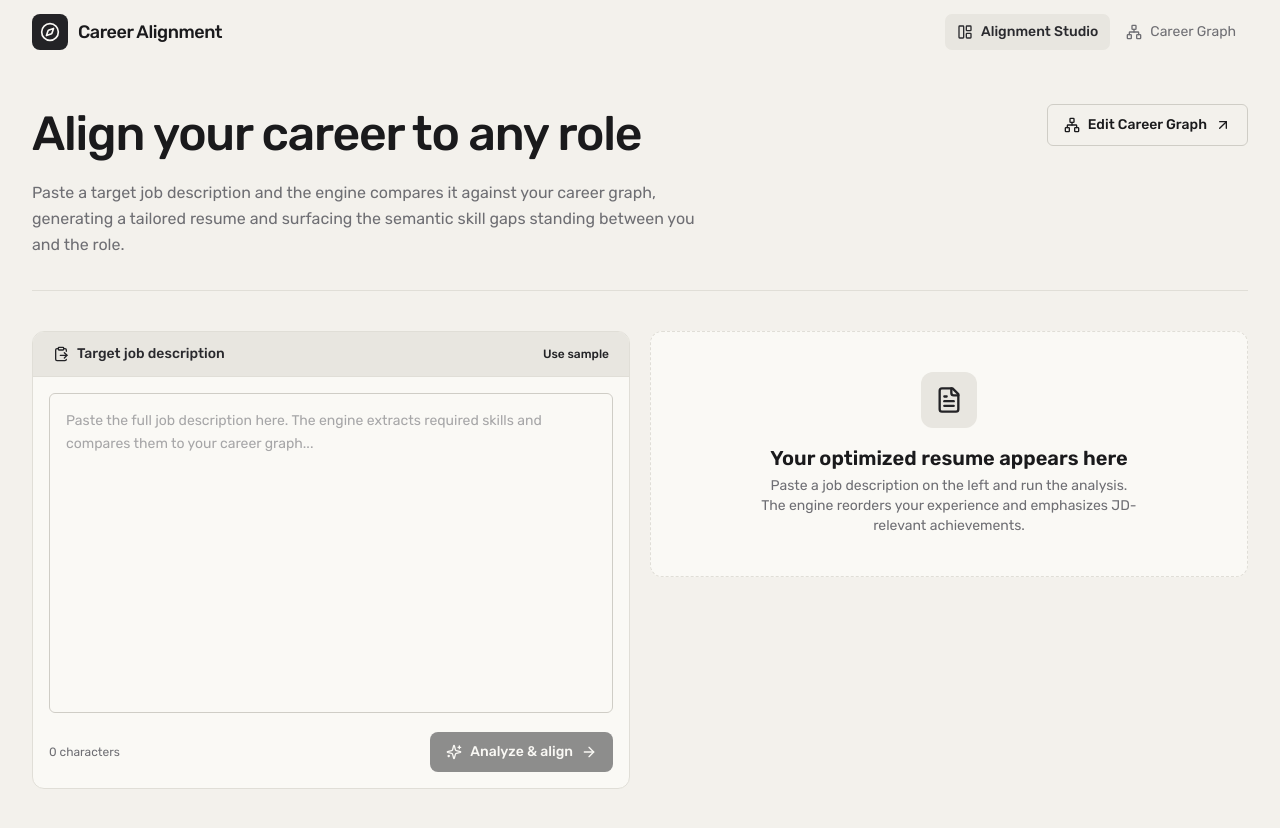
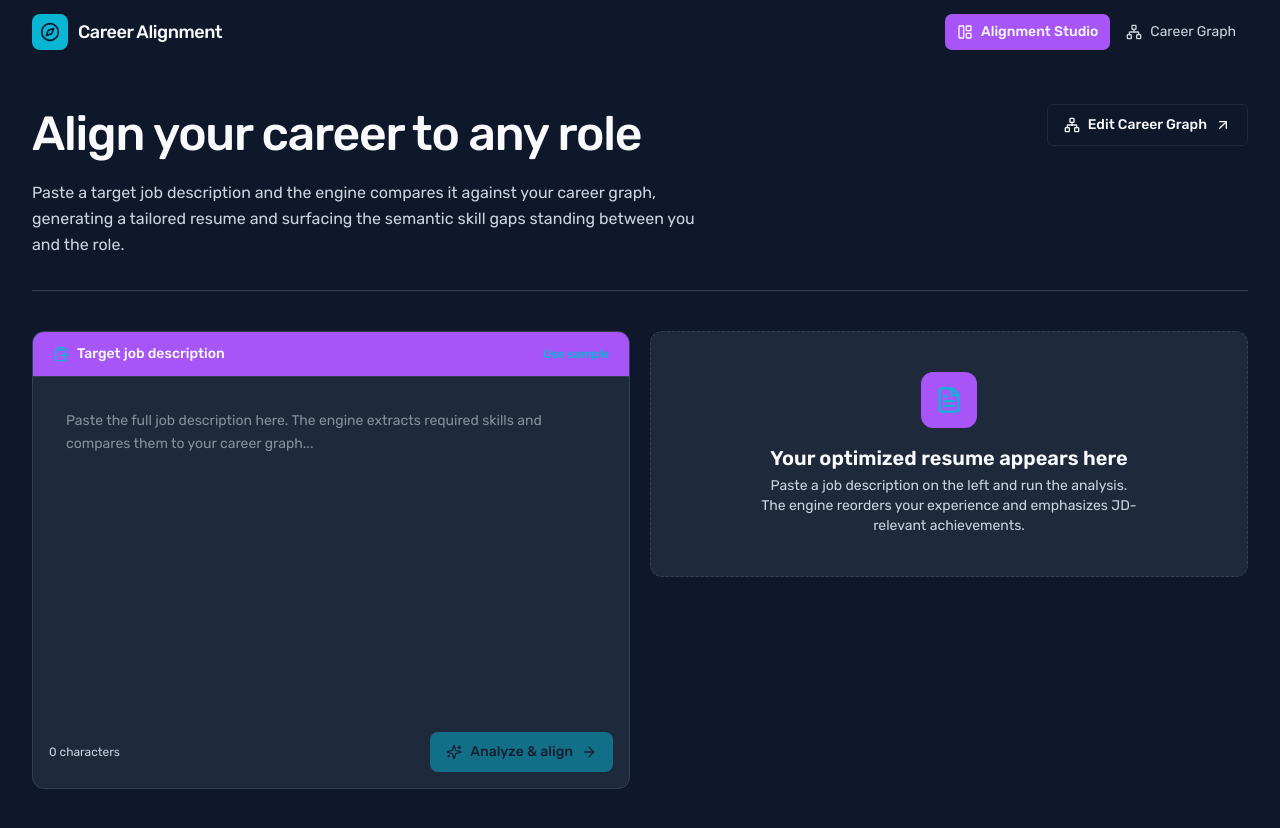
Before and after one commit to Vedant224/Semantic-Career-Alignment-Engine, a Next.js app: page / in a window 1280 px wide. Built offline with nearby package versions, Linux system fonts and the light colour scheme.

Commit message:
feat: switch to vibrant professional tech theme colors
Co-authored-by: Samarth Bhinge <92245868+sammyZi@users.noreply.github.com>

```diff
--- a/app/globals.css
+++ b/app/globals.css
@@ -4,8 +4,8 @@
 @layer base {
   html,
   body {
-    background-color: #f3f1ec;
-    color: #1a1a1c;
+    background-color: #0f172a;
+    color: #f8fafc;
   }
 }
 
@@ -48,42 +48,42 @@
 :root {
   --radius: 0.5rem;
 
-  /* Ink-wash gallery theme — charcoal black, cool gray, soft ivory */
-  --background: #f3f1ec;
-  --foreground: #1a1a1c;
+  /* Vibrant professional tech theme — deep navy, cyan, purple */
+  --background: #0f172a;
+  --foreground: #f8fafc;
 
-  --card: #faf9f5;
-  --card-foreground: #1a1a1c;
+  --card: #1e293b;
+  --card-foreground: #f8fafc;
 
-  --popover: #faf9f5;
-  --popover-foreground: #1a1a1c;
+  --popover: #1e293b;
+  --popover-foreground: #f8fafc;
 
-  /* Primary action — charcoal ink */
-  --primary: #232326;
-  --primary-foreground: #faf9f5;
+  /* Primary action — vibrant cyan */
+  --primary: #06b6d4;
+  --primary-foreground: #0f172a;
 
-  /* Cool gray tint used for active nav, tags, panels */
-  --secondary: #e8e6e0;
-  --secondary-foreground: #2a2a2e;
+  /* Secondary accent — bright purple */
+  --secondary: #a855f7;
+  --secondary-foreground: #f8fafc;
 
-  --muted: #e8e6e0;
-  --muted-foreground: #6e6e73;
+  --muted: #475569;
+  --muted-foreground: #cbd5e1;
 
-  --accent: #e8e6e0;
-  --accent-foreground: #2a2a2e;
+  --accent: #06b6d4;
+  --accent-foreground: #0f172a;
 
-  --border: #e0ded7;
-  --input: #cfcdc6;
-  /* Focus border — cool gray, no glow */
-  --ring: #8a8a90;
+  --border: #334155;
+  --input: #1e293b;
+  /* Focus border — vibrant cyan */
+  --ring: #06b6d4;
 
-  /* Semantic alignment states — muted, gallery-friendly */
-  --match: #3f6b57;
-  --match-foreground: #e4efe9;
-  --gap: #9a4f4f;
-  --gap-foreground: #f3e4e4;
-  --partial: #8a6a3a;
-  --partial-foreground: #f1e8d9;
+  /* Semantic alignment states — vibrant versions */
+  --match: #10b981;
+  --match-foreground: #ecfdf5;
+  --gap: #ef4444;
+  --gap-foreground: #fef2f2;
+  --partial: #f59e0b;
+  --partial-foreground: #fffbeb;
 }
 
 @layer base {
```
